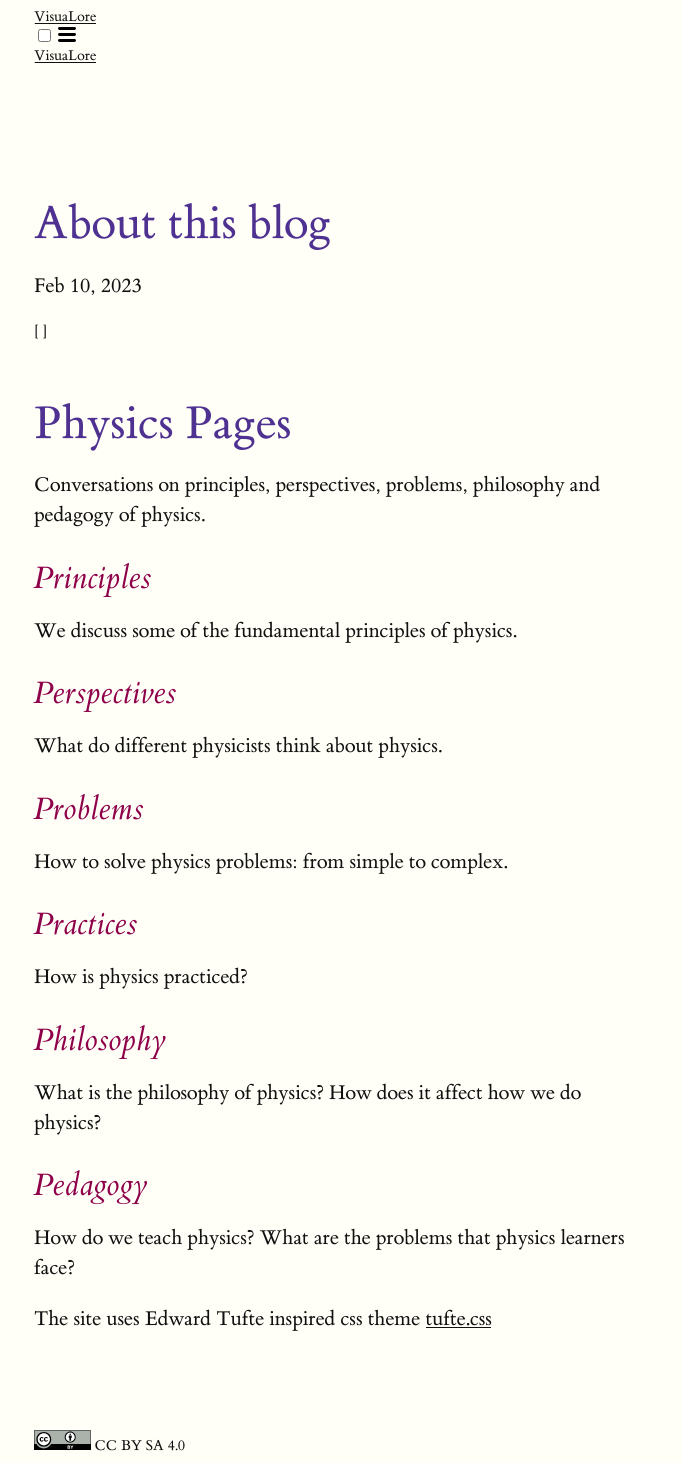
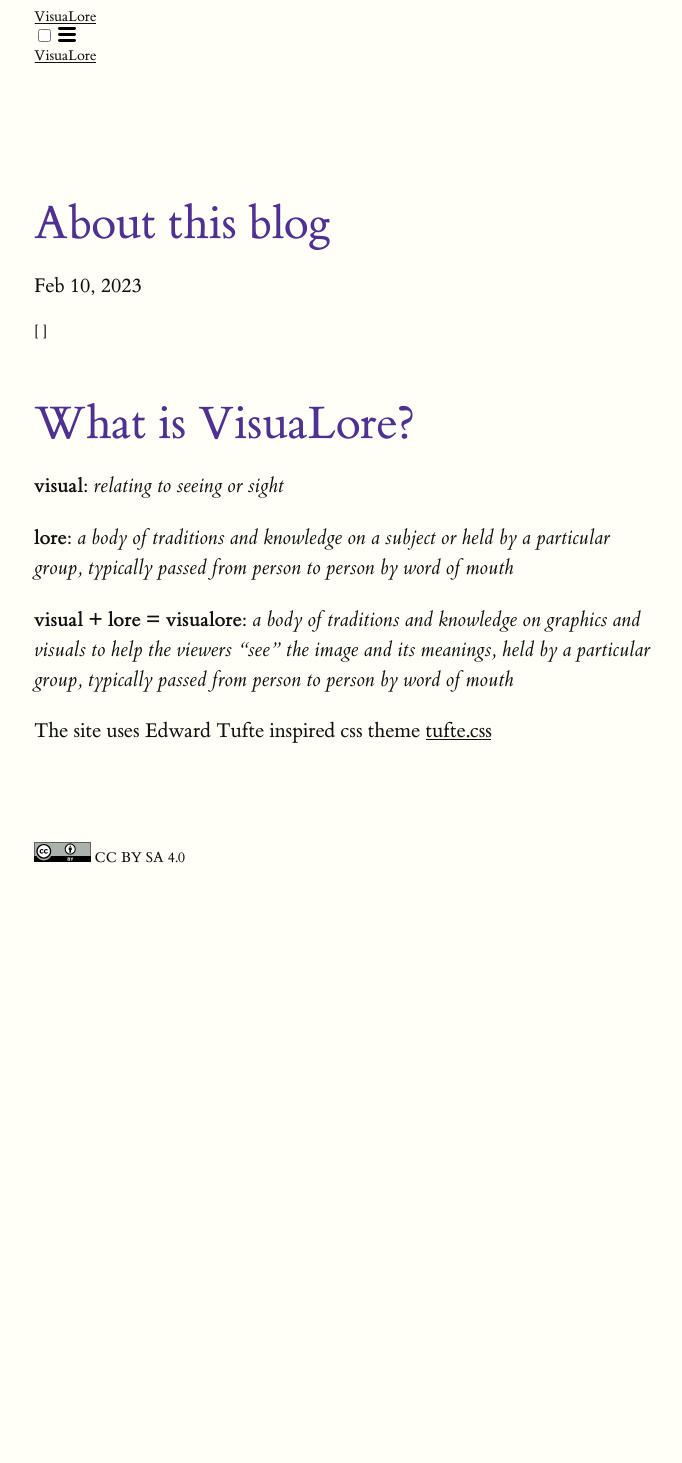
Before and after one commit to damitr/visualore, a Jekyll site: the page built from _posts/2023-02-10-hello.md, in a window 1280 px wide. Shown: the whole page, without its empty margins (126-808 px from the left). Built offline with Jekyll 4.4.1, drawn with Linux system fonts in a browser that asks for light colours; after the commit the page ends 900 px from its top, so only the background shows below that.

Commit message:
added hellow

```diff
--- a/_posts/2023-02-10-hello.md
+++ b/_posts/2023-02-10-hello.md
@@ -12,34 +12,13 @@ date: 2023-02-10
   Add your open source license, GitHub uses Creative Commons Attribution 4.0 International.
 -->
 
-# Physics Pages
+# What is VisuaLore?
+
+**visual:** *relating to seeing or sight*
+
+**lore:** *a body of traditions and knowledge on a subject or held by a particular group, typically passed from person to person by word of mouth*
+
+**visual + lore = visualore:** *a body of traditions and knowledge on graphics and visuals to help the viewers "see" the image and its meanings, held by a particular group, typically passed from person to person by word of mouth*
 
 
-Conversations on principles, perspectives, problems, philosophy and pedagogy of physics.
-
-## Principles
-
-We discuss some of the fundamental principles of physics.
-
-
-## Perspectives
-
-What do different physicists think about physics.
-
-## Problems
-
-How to solve physics problems: from simple to complex.
-
-## Practices
-
-How is physics practiced?
-
-## Philosophy
-
-What is the philosophy of physics? How does it affect how we do physics?
-
-## Pedagogy
-
-How do we teach physics? What are the problems that physics learners face?
-
 The site uses Edward Tufte inspired css theme [tufte.css](https://github.com/edwardtufte/tufte-css)
```
